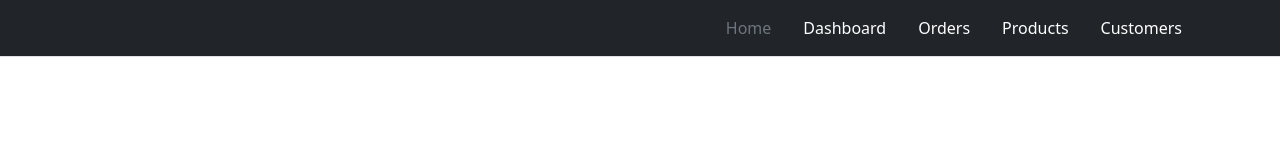
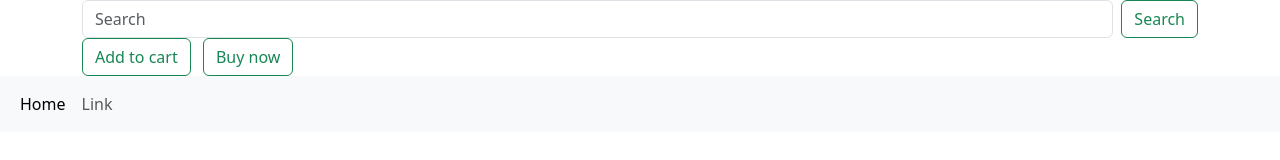
Before and after one commit to emman-likha/pubbilli, a website: page index.html in a window 1280 px wide. Drawn offline with nearby package versions, Linux system fonts and the light colour scheme.

Commit message:
html: search bar modification

```diff
--- a/index.html
+++ b/index.html
@@ -7,44 +7,47 @@
     <link href="https://cdn.jsdelivr.net/npm/bootstrap@5.3.3/dist/css/bootstrap.min.css" rel="stylesheet" integrity="sha384-QWTKZyjpPEjISv5WaRU9OFeRpok6YctnYmDr5pNlyT2bRjXh0JMhjY6hW+ALEwIH" crossorigin="anonymous">
 </head>
 <body>
-    <div class="px-3 py-2 text-bg-dark border-bottom">
-        <div class="container">
-          <div class="d-flex flex-wrap align-items-center justify-content-center justify-content-lg-start">
-            <a href="/" class="d-flex align-items-center my-2 my-lg-0 me-lg-auto text-white text-decoration-none">
-              <svg class="bi me-2" width="40" height="32" role="img" aria-label="Bootstrap"><use xlink:href="#bootstrap"></use></svg>
+  <div class="container">
+  <form class="d-flex" role="search">
+    <input class="form-control me-2" type="search" placeholder="Search" aria-label="Search">
+    <button class="btn btn-outline-success" type="submit">Search</button>
+  </form>
+  <form class="" role="search">
+    <button class="btn btn-outline-success me-2" type="submit"><i class="fas fa-shopping-cart"></i> Add to cart</button>
+    <button class="btn btn-outline-success" type="submit"><i class="fas fa-shopping-bag"></i> Buy now</button>
+  </form>
+
+  </div>
+  <!--NAV BAR-->
+  <nav class="navbar navbar-expand-lg bg-body-tertiary">
+    <div class="container-fluid">
+      <button class="navbar-toggler" type="button" data-bs-toggle="collapse" data-bs-target="#navbarScroll" aria-controls="navbarScroll" aria-expanded="false" aria-label="Toggle navigation">
+        <span class="navbar-toggler-icon"></span>
+      </button>
+      <div class="collapse navbar-collapse" id="navbarScroll">
+        <ul class="navbar-nav me-auto my-2 my-lg-0 navbar-nav-scroll" style="--bs-scroll-height: 100px;">
+          <li class="nav-item">
+            <a class="nav-link active" aria-current="page" href="#">Home</a>
+          </li>
+          <li class="nav-item">
+            <a class="nav-link" href="#">Link</a>
+          </li>
+          <!-- <li class="nav-item dropdown">
+            <a class="nav-link dropdown-toggle" href="#" role="button" data-bs-toggle="dropdown" aria-expanded="false">
+              Link
             </a>
+            <ul class="dropdown-menu">
+              <li><a class="dropdown-item" href="#">Action</a></li>
+              <li><a class="dropdown-item" href="#">Another action</a></li>
+              <li><hr class="dropdown-divider"></li>
+              <li><a class="dropdown-item" href="#">Something else here</a></li>
+            </ul>
+          </li> -->
+        </ul>
 
-            <ul class="nav col-12 col-lg-auto my-2 justify-content-center my-md-0 text-small">
-              <li>
-                <a href="#" class="nav-link text-secondary">
-                  Home
-                </a>
-              </li>
-              <li>
-                <a href="#" class="nav-link text-white">
-                  Dashboard
-                </a>
-              </li>
-              <li>
-                <a href="#" class="nav-link text-white">
-                  Orders
-                </a>
-              </li>
-              <li>
-                <a href="#" class="nav-link text-white">
-                  Products
-                </a>
-              </li>
-              <li>
-                <a href="#" class="nav-link text-white">
-                  Customers
-                </a>
-              </li>
-            </ul>
-          </div>
-        </div>
       </div>
-
+    </div>
+  </nav>
 
     <script src="https://cdn.jsdelivr.net/npm/bootstrap@5.3.3/dist/js/bootstrap.bundle.min.js" integrity="sha384-YvpcrYf0tY3lHB60NNkmXc5s9fDVZLESaAA55NDzOxhy9GkcIdslK1eN7N6jIeHz" crossorigin="anonymous"></script>
 </body>
```
